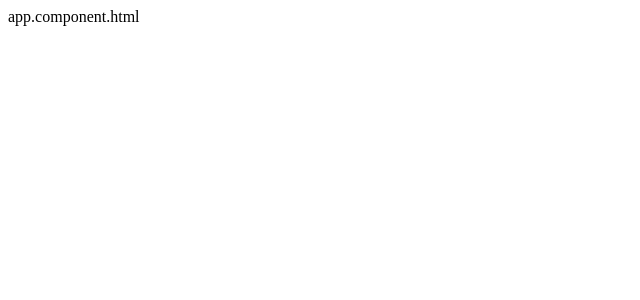
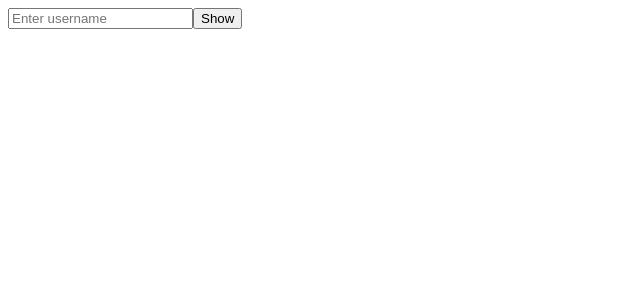
Before and after one commit to seeyassine/Angular-Learn, an Angular app: page / in a window 1280 px wide. Shown: the top 300 px of the page, without its empty margins (0-640 px from the left). Built offline with nearby package versions, Linux system fonts and the light colour scheme.

Commit message:
1. Understanding FormControl

```diff
--- a/angular.json
+++ b/angular.json
@@ -91,5 +91,8 @@
         }
       }
     }
+  },
+  "cli": {
+    "analytics": false
   }
 }
--- a/src/app/app.component.html
+++ b/src/app/app.component.html
@@ -1 +1 @@
-app.component.html
+<app-form-control></app-form-control>
--- a/src/app/app.component.ts
+++ b/src/app/app.component.ts
@@ -1,10 +1,11 @@
 import { Component } from '@angular/core';
 import { RouterOutlet } from '@angular/router';
+import { FormControlComponent } from './form-control/form-control.component';
 
 @Component({
   selector: 'app-root',
   standalone: true,
-  imports: [RouterOutlet],
+  imports: [RouterOutlet, FormControlComponent],
   templateUrl: './app.component.html',
   styleUrl: './app.component.css'
 })
--- /dev/null
+++ b/src/app/form-control/form-control.component.html
@@ -0,0 +1,2 @@
+<input type="text" [formControl]="usernameControl" placeholder="Enter username">
+<button type="submit" (click)="showValue()">Show</button>
--- /dev/null
+++ b/src/app/form-control/form-control.component.ts
@@ -0,0 +1,25 @@
+import { Component } from '@angular/core';
+import { FormControl, FormsModule, ReactiveFormsModule, Validators } from '@angular/forms';
+
+@Component({
+  selector: 'app-form-control',
+  standalone: true,
+  imports: [ReactiveFormsModule],
+  templateUrl: './form-control.component.html',
+  styleUrl: './form-control.component.css'
+})
+export class FormControlComponent {
+  usernameControl = new FormControl('',[
+    Validators.required,
+    Validators.minLength(3),
+    Validators.maxLength(10),
+    Validators.pattern('^[a-zA-Z0-9]+$') //alpha nimeruc only
+  ]);
+
+  showValue(){
+      console.log('value:', this.usernameControl.value);
+      console.log('Validation status:' , this.usernameControl.valid);
+      console.log(this.usernameControl.errors);
+  }
+
+}
```
Also changed, not shown: src/app/form-control/form-control.component.css (added), 1 other file (tests, documents, lock files or other folders).
